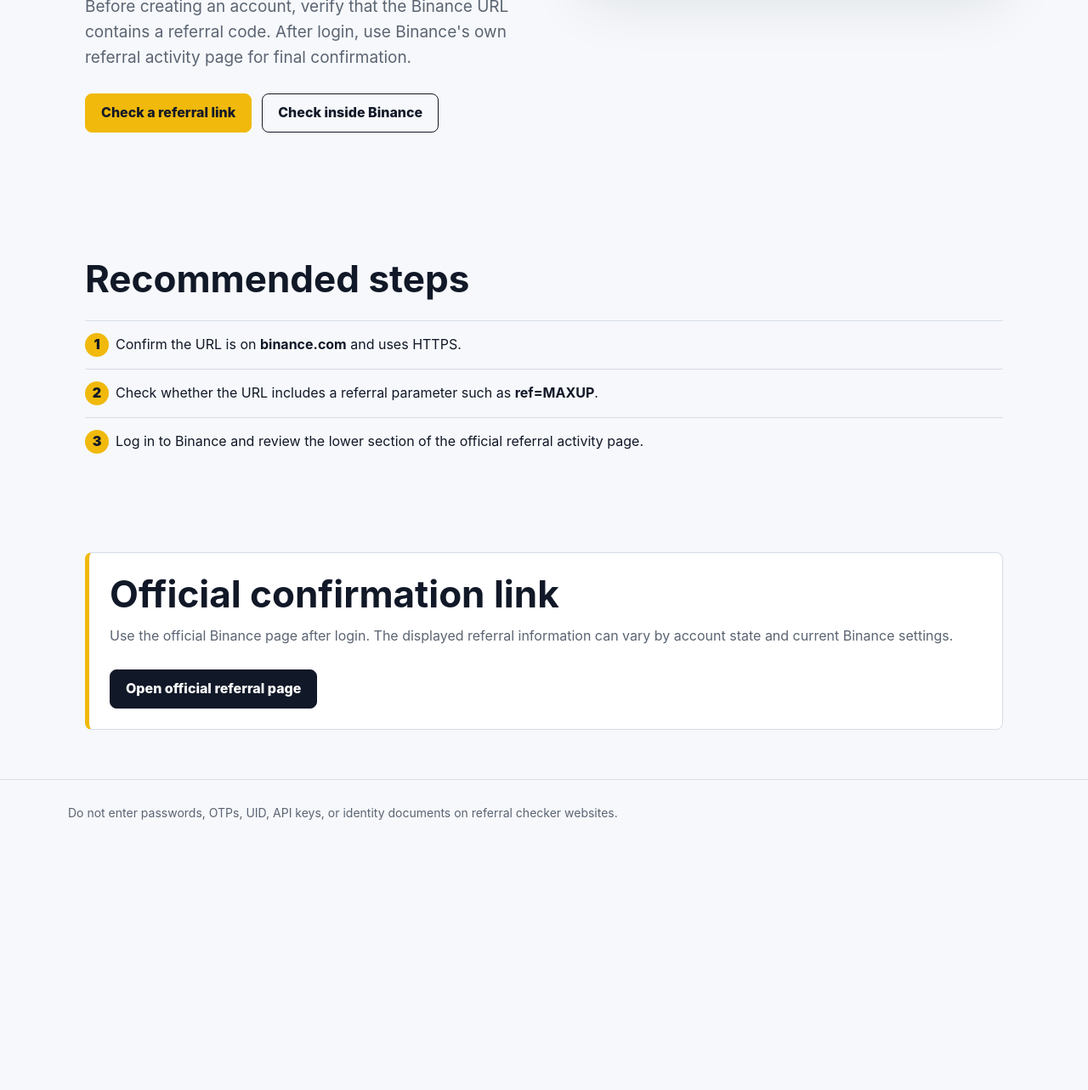
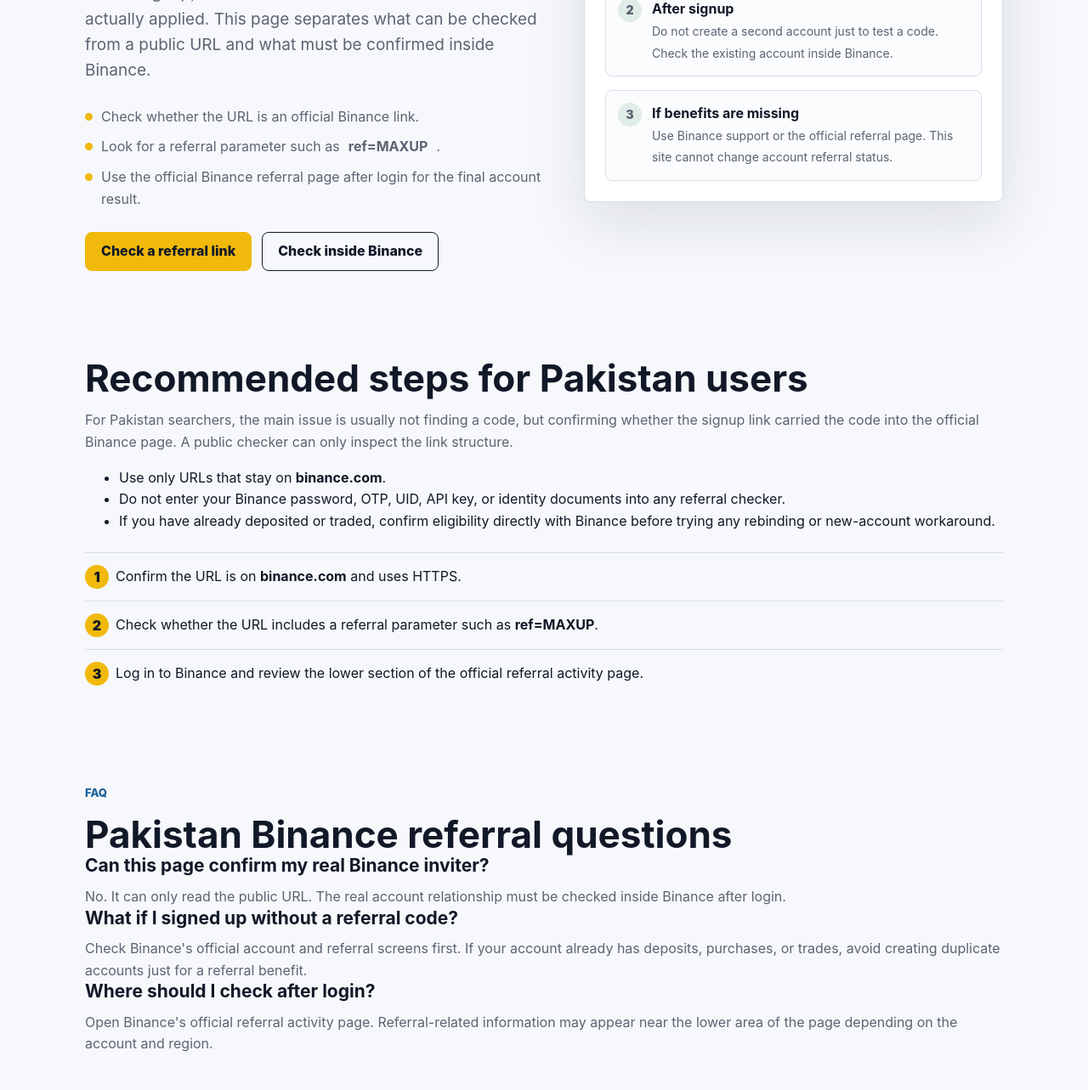
Before and after one commit to baeyeoungu6-ai/referralfinder, a website: page referralfinder/public/countries/pakistan/index.html in a window 1280 px wide. Shown: the part 539-1822 px from the top of the page at 85% size. Before the commit the page ends 1535 px from the top, so only its background shows below. Drawn offline with Linux system fonts and the light colour scheme.

Commit message:
Add files via upload

```diff
--- a/referralfinder/public/countries/pakistan/index.html
+++ b/referralfinder/public/countries/pakistan/index.html
@@ -11,8 +11,46 @@
   <body>
     <header class="topbar"><nav class="nav"><a class="brand" href="/">Binance Referral Finder</a><div class="navlinks"><a href="/link-checker/">Link checker</a><a href="/">Home</a></div></nav></header>
     <main>
-      <section class="hero"><div><div class="eyebrow">Pakistan guide</div><h1>Check your Binance referral status in Pakistan</h1><p class="lead">Before creating an account, verify that the Binance URL contains a referral code. After login, use Binance's own referral activity page for final confirmation.</p><div class="actions"><a class="button gold" href="/link-checker/">Check a referral link</a><a class="button secondary" href="https://www.binance.com/en/activity/referral?ref=MAXUP" rel="nofollow sponsored">Check inside Binance</a></div></div><aside class="tool"><h2>What it cannot do</h2><p>This page cannot see your inviter, fee tier, cashback, or rebate status. It only helps you avoid missing referral parameters in the signup link.</p></aside></section>
-      <section class="section"><h2>Recommended steps</h2><div class="steps"><div class="step">Confirm the URL is on <strong>binance.com</strong> and uses HTTPS.</div><div class="step">Check whether the URL includes a referral parameter such as <strong>ref=MAXUP</strong>.</div><div class="step">Log in to Binance and review the lower section of the official referral activity page.</div></div></section>
+      <section class="hero">
+        <div>
+          <div class="eyebrow">Pakistan guide</div>
+          <h1>Check your Binance referral status in Pakistan</h1>
+          <p class="lead">Many users in Pakistan search for a Binance referral code before signup, or later wonder whether the code was actually applied. This page separates what can be checked from a public URL and what must be confirmed inside Binance.</p>
+          <ul class="hero-points">
+            <li>Check whether the URL is an official Binance link.</li>
+            <li>Look for a referral parameter such as <strong>ref=MAXUP</strong>.</li>
+            <li>Use the official Binance referral page after login for the final account result.</li>
+          </ul>
+          <div class="actions"><a class="button gold" href="/link-checker/">Check a referral link</a><a class="button secondary" href="https://www.binance.com/en/activity/referral?ref=MAXUP" rel="nofollow sponsored">Check inside Binance</a></div>
+        </div>
+        <aside class="tool diagnosis-card">
+          <div class="diagnosis-header"><div><h2>Pakistan checklist</h2><p>Use this before you create or reuse an account.</p></div><span class="pill">URL only</span></div>
+          <div class="check-row"><span class="check-icon">1</span><div><strong>Before signup</strong><span>Open the Binance page from the referral link and confirm the referral code appears before continuing.</span></div></div>
+          <div class="check-row"><span class="check-icon">2</span><div><strong>After signup</strong><span>Do not create a second account just to test a code. Check the existing account inside Binance.</span></div></div>
+          <div class="check-row"><span class="check-icon">3</span><div><strong>If benefits are missing</strong><span>Use Binance support or the official referral page. This site cannot change account referral status.</span></div></div>
+        </aside>
+      </section>
+      <section class="section">
+        <h2>Recommended steps for Pakistan users</h2>
+        <div class="content-panel">
+          <p>For Pakistan searchers, the main issue is usually not finding a code, but confirming whether the signup link carried the code into the official Binance page. A public checker can only inspect the link structure.</p>
+          <ul>
+            <li>Use only URLs that stay on <strong>binance.com</strong>.</li>
+            <li>Do not enter your Binance password, OTP, UID, API key, or identity documents into any referral checker.</li>
+            <li>If you have already deposited or traded, confirm eligibility directly with Binance before trying any rebinding or new-account workaround.</li>
+          </ul>
+        </div>
+        <div class="steps"><div class="step">Confirm the URL is on <strong>binance.com</strong> and uses HTTPS.</div><div class="step">Check whether the URL includes a referral parameter such as <strong>ref=MAXUP</strong>.</div><div class="step">Log in to Binance and review the lower section of the official referral activity page.</div></div>
+      </section>
+      <section class="section">
+        <div class="eyebrow">FAQ</div>
+        <h2>Pakistan Binance referral questions</h2>
+        <div class="faq-list">
+          <article class="faq-item"><h3>Can this page confirm my real Binance inviter?</h3><p>No. It can only read the public URL. The real account relationship must be checked inside Binance after login.</p></article>
+          <article class="faq-item"><h3>What if I signed up without a referral code?</h3><p>Check Binance's official account and referral screens first. If your account already has deposits, purchases, or trades, avoid creating duplicate accounts just for a referral benefit.</p></article>
+          <article class="faq-item"><h3>Where should I check after login?</h3><p>Open Binance's official referral activity page. Referral-related information may appear near the lower area of the page depending on the account and region.</p></article>
+        </div>
+      </section>
       <section class="section"><div class="notice"><h2>Official confirmation link</h2><p>Use the official Binance page after login. The displayed referral information can vary by account state and current Binance settings.</p><div class="actions"><a class="button" href="https://www.binance.com/en/activity/referral?ref=MAXUP" rel="nofollow sponsored">Open official referral page</a></div></div></section>
     </main>
     <footer class="footer"><div class="footer-inner">Do not enter passwords, OTPs, UID, API keys, or identity documents on referral checker websites.</div></footer>
```
